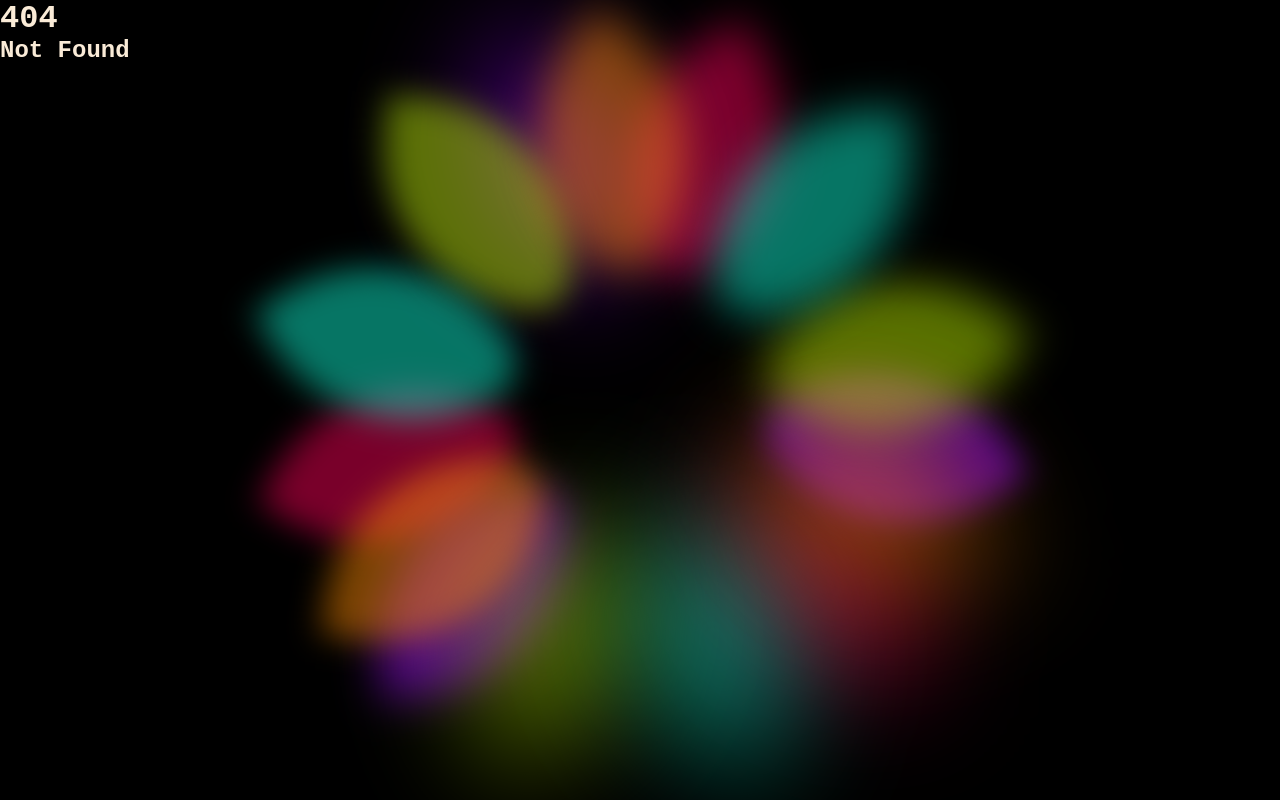
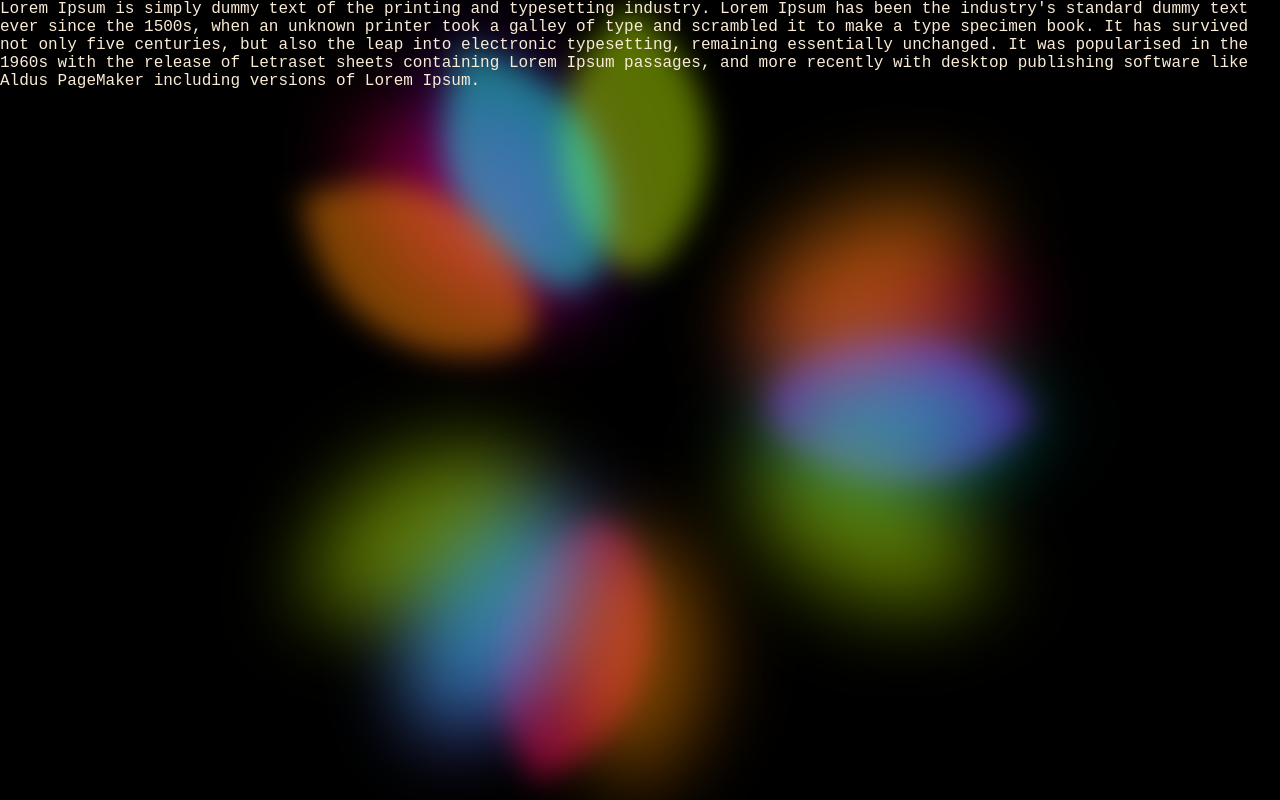
Before and after one commit to DaBigBlob/cool-svelte-stuff, a SvelteKit app: page /text_test in a window 1280 px wide. Before the commit this address had no page. Built offline with nearby package versions, Linux system fonts and the light colour scheme.

Commit message:
layout + blur flower perfection [stable]

```diff
--- a/src/routes/+page.svelte
+++ b/src/routes/+page.svelte
@@ -3,18 +3,12 @@
 </script>
 
 <p>
-    Lorem Ipsum is simply dummy text of the printing and typesetting industry.
-    Lorem Ipsum has been the industry's standard dummy text ever since the 1500s,
-    when an unknown printer took a galley of type and scrambled it to make a type specimen book.
-    It has survived not only five centuries, but also the leap into electronic typesetting,
-    remaining essentially unchanged. It was popularised in the 1960s with the release of
-    Letraset sheets containing Lorem Ipsum passages, and more recently with desktop publishing
-    software like Aldus PageMaker including versions of Lorem Ipsum.
+    Lets kiss at the mental hospital.
 </p>
 <!-- <Blurflower/> -->
 
 <style>
     * {
-        color:antiquewhite;
+        color:black;
     }
 </style>
--- /dev/null
+++ b/src/routes/text_test/+page.svelte
@@ -0,0 +1,20 @@
+<script>
+    import Blurflower from '../Blurflower.svelte';
+</script>
+
+<p>
+    Lorem Ipsum is simply dummy text of the printing and typesetting industry.
+    Lorem Ipsum has been the industry's standard dummy text ever since the 1500s,
+    when an unknown printer took a galley of type and scrambled it to make a type specimen book.
+    It has survived not only five centuries, but also the leap into electronic typesetting,
+    remaining essentially unchanged. It was popularised in the 1960s with the release of
+    Letraset sheets containing Lorem Ipsum passages, and more recently with desktop publishing
+    software like Aldus PageMaker including versions of Lorem Ipsum.
+</p>
+<!-- <Blurflower/> -->
+
+<style>
+    * {
+        color:antiquewhite;
+    }
+</style>
```
